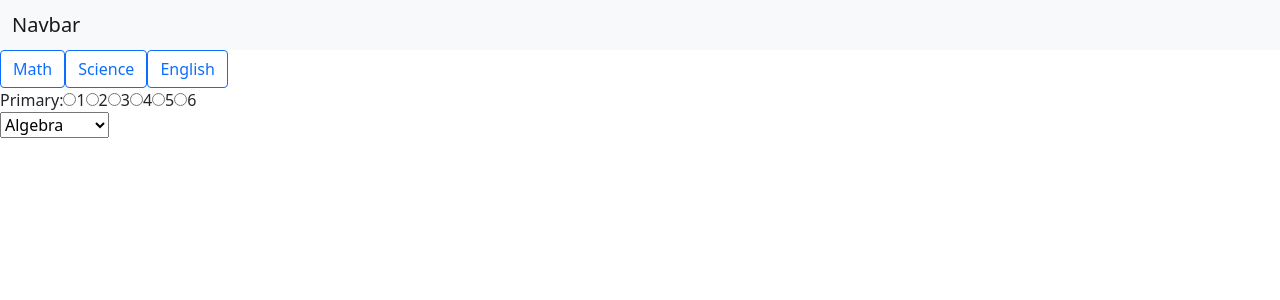
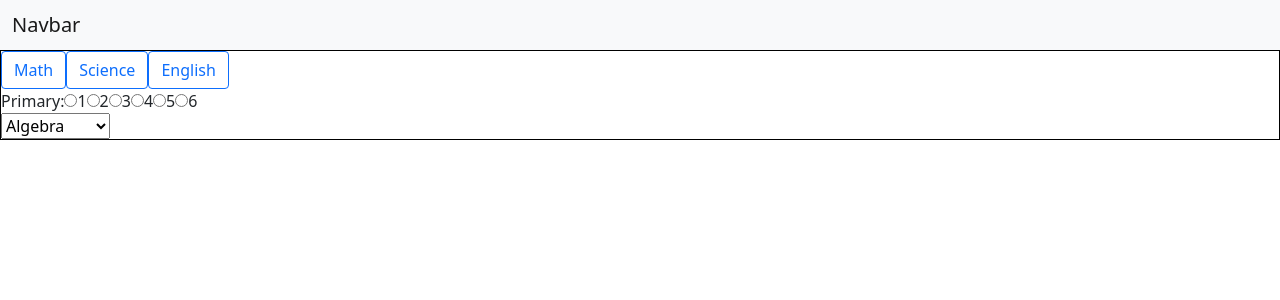
Before and after one commit to sh3ngsh3ng/Project-02-V2, a React (Create React App) app: page / in a window 1280 px wide. Shown: the top 300 px of the page. Built offline with nearby package versions, Linux system fonts and the light colour scheme.

Commit message:
linked app.css

```diff
--- /dev/null
+++ b/src/App.css
@@ -0,0 +1,3 @@
+.box {
+  border: 1px black solid;
+}
--- a/src/App.js
+++ b/src/App.js
@@ -2,6 +2,7 @@ import React from "react"
 import "bootstrap/dist/css/bootstrap.min.css"
 import NavBar from "./components/NavBar"
 import FilterForm from "./components/FilterForm"
+import "./App.css"
 
 function App() {
   return (
--- a/src/components/FilterForm.js
+++ b/src/components/FilterForm.js
@@ -2,6 +2,7 @@ import React from "react"
 import Grade from "./Grade"
 import TopicList from "./TopicList"
 import Subject from "./Subject"
+
 
 export default class FilterForm extends React.Component {
     state = {
@@ -11,11 +12,15 @@ export default class FilterForm extends React.Component {
     render() {
         return (
             <React.Fragment>
+                <div className="box">
                 <Subject />
                 <br/>
                 <Grade />
                 <br/>
                 <TopicList />
+
+                </div>
+
             </React.Fragment>
         )
     }
```
